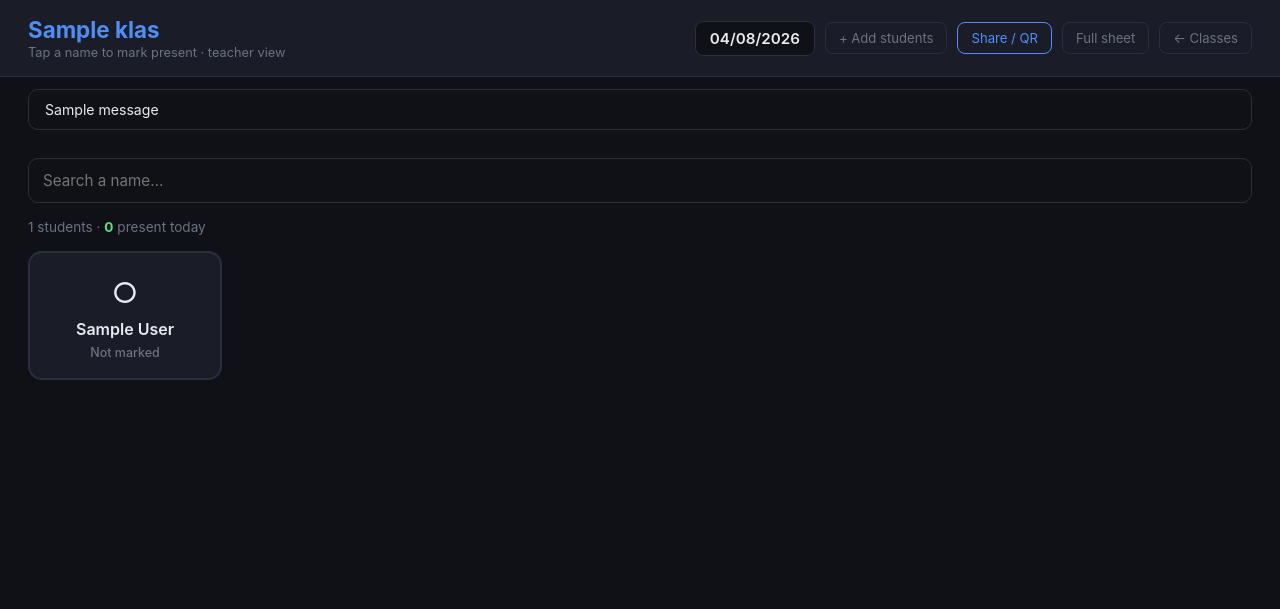
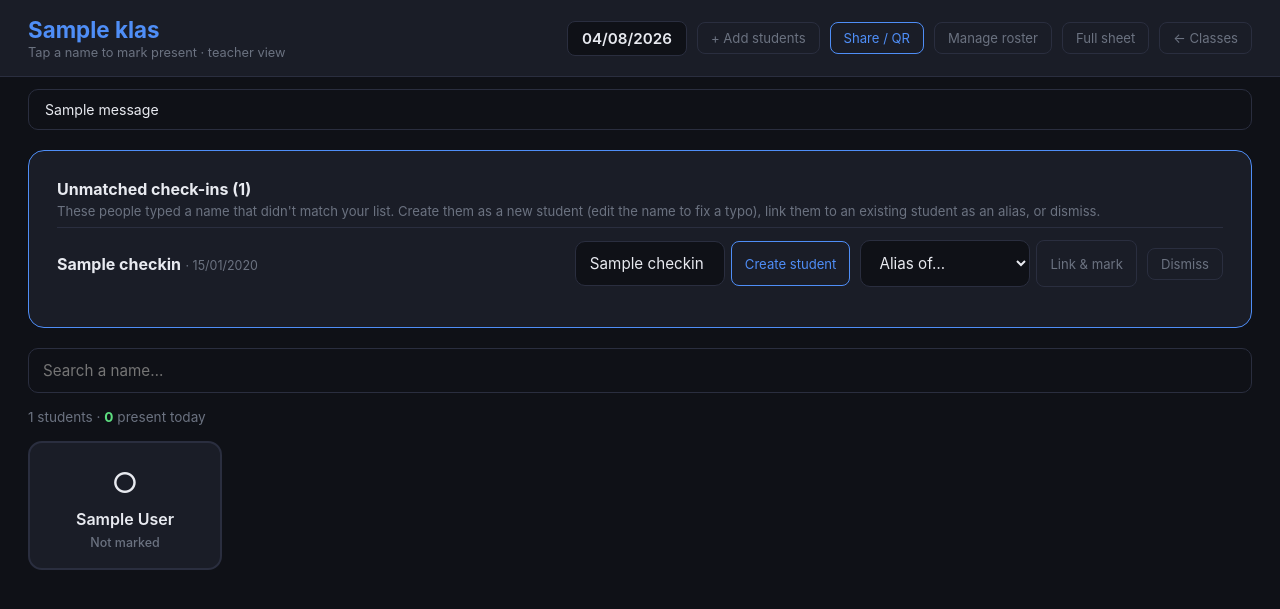
Before and after one commit to CapelaGames/Attendance, a Flask app: page /classes/1 in a window 1280 px wide. Shown: the top 609 px of the page. Run offline with Flask 3, Linux system fonts and the light colour scheme; a user stored in the database is signed in; tables that the repository leaves empty hold one stand-in row (values such as "Sample post"); one stand-in notice (Sample message) is shown; some libraries are stand-ins or nearby versions.

Commit message:
Teacher-moderated check-ins: name entry, pending, aliases, roster editing
- Public check-in page is now a single 'type your name' box (no roster shown).
- A typed name that matches a student (or an alias) marks them present; an
  unmatched name becomes a pending check-in for the teacher to resolve.
- Teacher class view lists unmatched check-ins with actions: create a new student
  (editable name to fix typos), link as an alias of an existing student and mark
  them present, or dismiss.
- New Manage roster page: rename or delete students, and remove aliases.
- Add Alias and PendingCheckin tables (created automatically; no migration needed).

```diff
--- a/app.py
+++ b/app.py
@@ -109,6 +109,8 @@ class Klass(Base):
     teacher: Mapped[Teacher] = relationship(back_populates='classes')
     students: Mapped[list['Student']] = relationship(
         back_populates='klass', cascade='all, delete-orphan')
+    pending: Mapped[list['PendingCheckin']] = relationship(
+        back_populates='klass', cascade='all, delete-orphan')
 
 
 class Student(Base):
@@ -120,6 +122,8 @@ class Student(Base):
     klass: Mapped[Klass] = relationship(back_populates='students')
     attendance: Mapped[list['Attendance']] = relationship(
         back_populates='student', cascade='all, delete-orphan')
+    aliases: Mapped[list['Alias']] = relationship(
+        back_populates='student', cascade='all, delete-orphan')
 
 
 class Attendance(Base):
@@ -130,6 +134,26 @@ class Attendance(Base):
     day: Mapped[date] = mapped_column(Date, nullable=False)
     marked_at: Mapped[datetime] = mapped_column(DateTime, default=datetime.utcnow)
     student: Mapped[Student] = relationship(back_populates='attendance')
+
+
+class Alias(Base):
+    """An alternate name that resolves to a student (e.g. 'Rob' -> 'Robert Smith')."""
+    __tablename__ = 'alias'
+    id: Mapped[int] = mapped_column(Integer, primary_key=True)
+    student_id: Mapped[int] = mapped_column(ForeignKey('student.id'), nullable=False)
+    name: Mapped[str] = mapped_column(String(200), nullable=False)
+    student: Mapped[Student] = relationship(back_populates='aliases')
+
+
+class PendingCheckin(Base):
+    """A self check-in whose typed name matched no student — awaits teacher action."""
+    __tablename__ = 'pending_checkin'
+    id: Mapped[int] = mapped_column(Integer, primary_key=True)
+    class_id: Mapped[int] = mapped_column(ForeignKey('klass.id'), nullable=False)
+    name: Mapped[str] = mapped_column(String(200), nullable=False)
+    day: Mapped[date] = mapped_column(Date, nullable=False)
+    created_at: Mapped[datetime] = mapped_column(DateTime, default=datetime.utcnow)
+    klass: Mapped[Klass] = relationship(back_populates='pending')
 
 
 Base.metadata.create_all(engine)
@@ -216,6 +240,20 @@ def set_present(klass: Klass, student_id: int, day: date) -> bool:
         SessionLocal.add(Attendance(student_id=student_id, day=day))
         SessionLocal.commit()
     return True
+
+
+def find_student(klass: Klass, typed: str) -> Student | None:
+    """Resolve a typed name to a student by exact name or alias (case-insensitive)."""
+    key = typed.strip().lower()
+    if not key:
+        return None
+    for s in klass.students:
+        if s.name.strip().lower() == key:
+            return s
+    for s in klass.students:
+        if any(a.name.strip().lower() == key for a in s.aliases):
+            return s
+    return None
 
 
 def add_names(klass: Klass, names: list[str]) -> list[str]:
@@ -336,7 +374,16 @@ def create_class():
 @login_required
 def view_class(class_id):
     klass = get_owned_class(class_id)
-    return render_template('class.html', klass=klass, **state_payload(klass))
+    pending = sorted(klass.pending, key=lambda p: (p.day, p.name.lower()))
+    return render_template('class.html', klass=klass, pending=pending,
+                           **state_payload(klass))
+
+
+@app.route('/classes/<int:class_id>/manage')
+@login_required
+def manage_class(class_id):
+    klass = get_owned_class(class_id)
+    return render_template('manage.html', klass=klass, students=sorted_students(klass))
 
 
 @app.route('/classes/<int:class_id>/students', methods=['POST'])
@@ -346,6 +393,98 @@ def add_students(class_id):
     raw = request.form.get('names', '')
     added = add_names(klass, raw.splitlines())
     flash(f'Added {len(added)} student{"s" if len(added) != 1 else ""}.', 'ok')
+    return redirect(url_for('view_class', class_id=class_id))
+
+
+@app.route('/classes/<int:class_id>/students/<int:sid>/rename', methods=['POST'])
+@login_required
+def rename_student(class_id, sid):
+    klass = get_owned_class(class_id)
+    student = _get_student(klass, sid)
+    name = request.form.get('name', '').strip()
+    if name:
+        student.name = name
+        SessionLocal.commit()
+        flash('Renamed to ' + name + '.', 'ok')
+    return redirect(url_for('manage_class', class_id=class_id))
+
+
+@app.route('/classes/<int:class_id>/students/<int:sid>/delete', methods=['POST'])
+@login_required
+def delete_student(class_id, sid):
+    klass = get_owned_class(class_id)
+    student = _get_student(klass, sid)
+    name = student.name
+    SessionLocal.delete(student)
+    SessionLocal.commit()
+    flash('Deleted ' + name + '.', 'ok')
+    return redirect(url_for('manage_class', class_id=class_id))
+
+
+@app.route('/classes/<int:class_id>/aliases/<int:aid>/delete', methods=['POST'])
+@login_required
+def delete_alias(class_id, aid):
+    klass = get_owned_class(class_id)
+    alias = SessionLocal.get(Alias, aid)
+    if alias is None or alias.student.class_id != klass.id:
+        abort(404)
+    SessionLocal.delete(alias)
+    SessionLocal.commit()
+    flash('Alias removed.', 'ok')
+    return redirect(url_for('manage_class', class_id=class_id))
+
+
+def _get_pending(klass: Klass, pid: int) -> PendingCheckin:
+    pc = SessionLocal.get(PendingCheckin, pid)
+    if pc is None or pc.class_id != klass.id:
+        abort(404)
+    return pc
+
+
+@app.route('/classes/<int:class_id>/pending/<int:pid>/create', methods=['POST'])
+@login_required
+def pending_create(class_id, pid):
+    klass = get_owned_class(class_id)
+    pc = _get_pending(klass, pid)
+    name = request.form.get('name', '').strip() or pc.name
+    day = pc.day
+    student = next((s for s in klass.students
+                    if s.name.strip().lower() == name.lower()), None)
+    if student is None:
+        student = Student(class_id=klass.id, name=name)
+        SessionLocal.add(student)
+        SessionLocal.flush()
+    set_present(klass, student.id, day)
+    SessionLocal.delete(pc)
+    SessionLocal.commit()
+    flash('Added ' + name + ' and marked present.', 'ok')
+    return redirect(url_for('view_class', class_id=class_id))
+
+
+@app.route('/classes/<int:class_id>/pending/<int:pid>/alias', methods=['POST'])
+@login_required
+def pending_alias(class_id, pid):
+    klass = get_owned_class(class_id)
+    pc = _get_pending(klass, pid)
+    student = _get_student(klass, int(request.form.get('student_id', 0) or 0))
+    typed, day = pc.name, pc.day
+    if not any(a.name.strip().lower() == typed.strip().lower() for a in student.aliases):
+        SessionLocal.add(Alias(student_id=student.id, name=typed))
+    set_present(klass, student.id, day)
+    SessionLocal.delete(pc)
+    SessionLocal.commit()
+    flash('"' + typed + '" linked to ' + student.name + ' and marked present.', 'ok')
+    return redirect(url_for('view_class', class_id=class_id))
+
+
+@app.route('/classes/<int:class_id>/pending/<int:pid>/dismiss', methods=['POST'])
+@login_required
+def pending_dismiss(class_id, pid):
+    klass = get_owned_class(class_id)
+    pc = _get_pending(klass, pid)
+    SessionLocal.delete(pc)
+    SessionLocal.commit()
+    flash('Dismissed check-in.', 'ok')
     return redirect(url_for('view_class', class_id=class_id))
 
 
@@ -431,48 +570,41 @@ def api_class_mark(class_id):
     return jsonify({'id': body['id'], 'present': present})
 
 
-# ── Public student self-marking (token-scoped, no login) ─────────────────────
+# ── Public student self check-in (token-scoped, no login) ────────────────────
 @app.route('/m/<token>')
 def mark_page(token):
     klass = get_class_by_token(token)
     return render_template('mark.html', klass=klass, token=token,
-                           **state_payload(klass))
+                           today=fmt_date(date.today()))
 
 
-@app.route('/api/m/<token>/state')
+@app.route('/api/m/<token>/checkin', methods=['POST'])
 @csrf.exempt
-def api_public_state(token):
-    klass = get_class_by_token(token)
-    return jsonify(state_payload(klass))
-
-
-@app.route('/api/m/<token>/mark', methods=['POST'])
-@csrf.exempt
-def api_public_mark(token):
+def api_public_checkin(token):
+    """Student types their name. Match -> present. No match -> pending for teacher."""
     klass = get_class_by_token(token)
     if not klass.self_mark_enabled:
-        return jsonify({'ok': False, 'error': 'Self check-in is closed.'}), 403
-    body = request.get_json(silent=True) or {}
-    set_present(klass, int(body['id']), date.today())  # one-way: never un-marks
-    return jsonify({'ok': True, 'id': body['id'], 'present': True})
-
-
-@app.route('/api/m/<token>/add', methods=['POST'])
-@csrf.exempt
-def api_public_add(token):
-    klass = get_class_by_token(token)
-    if not klass.self_mark_enabled:
-        return jsonify({'ok': False, 'error': 'Self check-in is closed.'}), 403
+        return jsonify({'ok': False, 'error': 'Check-in is closed.'}), 403
     body = request.get_json(silent=True) or {}
     name = (body.get('name') or '').strip()
     if not name:
-        return jsonify({'ok': False, 'error': 'Name is required.'}), 400
-    add_names(klass, [name])
-    student = SessionLocal.scalar(
-        select(Student).where(Student.class_id == klass.id, Student.name == name))
+        return jsonify({'ok': False, 'error': 'Please enter your name.'}), 400
+
+    today = date.today()
+    student = find_student(klass, name)
     if student:
-        set_present(klass, student.id, date.today())  # mark present (one-way)
-    return jsonify({'ok': True})
+        already = SessionLocal.scalar(select(Attendance).where(
+            Attendance.student_id == student.id, Attendance.day == today)) is not None
+        set_present(klass, student.id, today)
+        return jsonify({'ok': True, 'status': 'already' if already else 'present',
+                        'name': student.name})
+
+    # Unmatched — record as pending (dedupe same name + day) for the teacher to resolve.
+    key = name.lower()
+    if not any(p.day == today and p.name.strip().lower() == key for p in klass.pending):
+        SessionLocal.add(PendingCheckin(class_id=klass.id, name=name, day=today))
+        SessionLocal.commit()
+    return jsonify({'ok': True, 'status': 'pending', 'name': name})
 
 
 if __name__ == '__main__':
--- a/templates/base.html
+++ b/templates/base.html
@@ -42,13 +42,14 @@
     .btn.danger:hover { border-color: var(--red); color: var(--red); }
 
     input[type="text"], input[type="email"], input[type="password"],
-    input[type="search"], textarea {
+    input[type="search"], textarea, select {
       width: 100%; background: var(--bg); border: 1px solid var(--border);
       border-radius: 10px; color: var(--text); font-size: 0.95rem;
       font-family: inherit; padding: 12px 14px; outline: none;
       transition: border-color .15s;
     }
-    input:focus, textarea:focus { border-color: var(--accent); }
+    input:focus, textarea:focus, select:focus { border-color: var(--accent); }
+    select option { background: var(--surface); color: var(--text); }
     label { display: block; font-size: 0.82rem; color: var(--muted); margin: 14px 0 6px; }
 
     .flash-wrap { padding: 12px 28px 0; }
--- a/templates/class.html
+++ b/templates/class.html
@@ -10,6 +10,7 @@
     <div class="date-pill">{{ today }}</div>
     <button class="btn" onclick="openAdd()">+ Add students</button>
     <a href="{{ url_for('share_class', class_id=klass.id) }}" class="btn primary">Share / QR</a>
+    <a href="{{ url_for('manage_class', class_id=klass.id) }}" class="btn">Manage roster</a>
     <a href="{{ url_for('class_sheet', class_id=klass.id) }}" class="btn">Full sheet</a>
     <a href="{{ url_for('dashboard') }}" class="btn">← Classes</a>
   </div>
@@ -20,6 +21,46 @@
     {% for cat, msg in messages %}<div class="flash {{ cat }}">{{ msg }}</div>{% endfor %}
   {% endwith %}
 </div>
+
+{% if pending %}
+<div style="padding: 12px 28px 0;">
+  <div class="card-panel" style="border-color: var(--accent);">
+    <h2 style="font-size: 1rem; margin-bottom: 4px;">Unmatched check-ins ({{ pending|length }})</h2>
+    <p style="font-size: .82rem; color: var(--muted); margin-bottom: 8px;">
+      These people typed a name that didn't match your list. Create them as a new student
+      (edit the name to fix a typo), link them to an existing student as an alias, or dismiss.
+    </p>
+    {% for p in pending %}
+    <div style="border-top: 1px solid var(--border); padding: 12px 0; display: flex;
+                flex-wrap: wrap; gap: 10px; align-items: center;">
+      <div style="flex: 1 1 140px; min-width: 120px;">
+        <b>{{ p.name }}</b>
+        <span style="color: var(--muted); font-size: .78rem;"> · {{ p.day.strftime('%d/%m/%Y') }}</span>
+      </div>
+      <form method="post" action="{{ url_for('pending_create', class_id=klass.id, pid=p.id) }}"
+            style="display: flex; gap: 6px;">
+        <input type="hidden" name="csrf_token" value="{{ csrf_token() }}">
+        <input type="text" name="name" value="{{ p.name }}" style="width: 150px;">
+        <button class="btn primary" title="Create a new student with this name">Create student</button>
+      </form>
+      <form method="post" action="{{ url_for('pending_alias', class_id=klass.id, pid=p.id) }}"
+            style="display: flex; gap: 6px;">
+        <input type="hidden" name="csrf_token" value="{{ csrf_token() }}">
+        <select name="student_id" required style="width: 170px;">
+          <option value="" disabled selected>Alias of…</option>
+          {% for s in students %}<option value="{{ s.id }}">{{ s.name }}</option>{% endfor %}
+        </select>
+        <button class="btn" title="Link this name to the chosen student and mark them present">Link &amp; mark</button>
+      </form>
+      <form method="post" action="{{ url_for('pending_dismiss', class_id=klass.id, pid=p.id) }}">
+        <input type="hidden" name="csrf_token" value="{{ csrf_token() }}">
+        <button class="btn danger">Dismiss</button>
+      </form>
+    </div>
+    {% endfor %}
+  </div>
+</div>
+{% endif %}
 
 <div class="search-wrap">
   <input type="search" id="search" placeholder="Search a name…" autocomplete="off">
```
Also changed, not shown: templates/manage.html (added, +67 -0 lines), templates/mark.html (+72 -22 lines).
